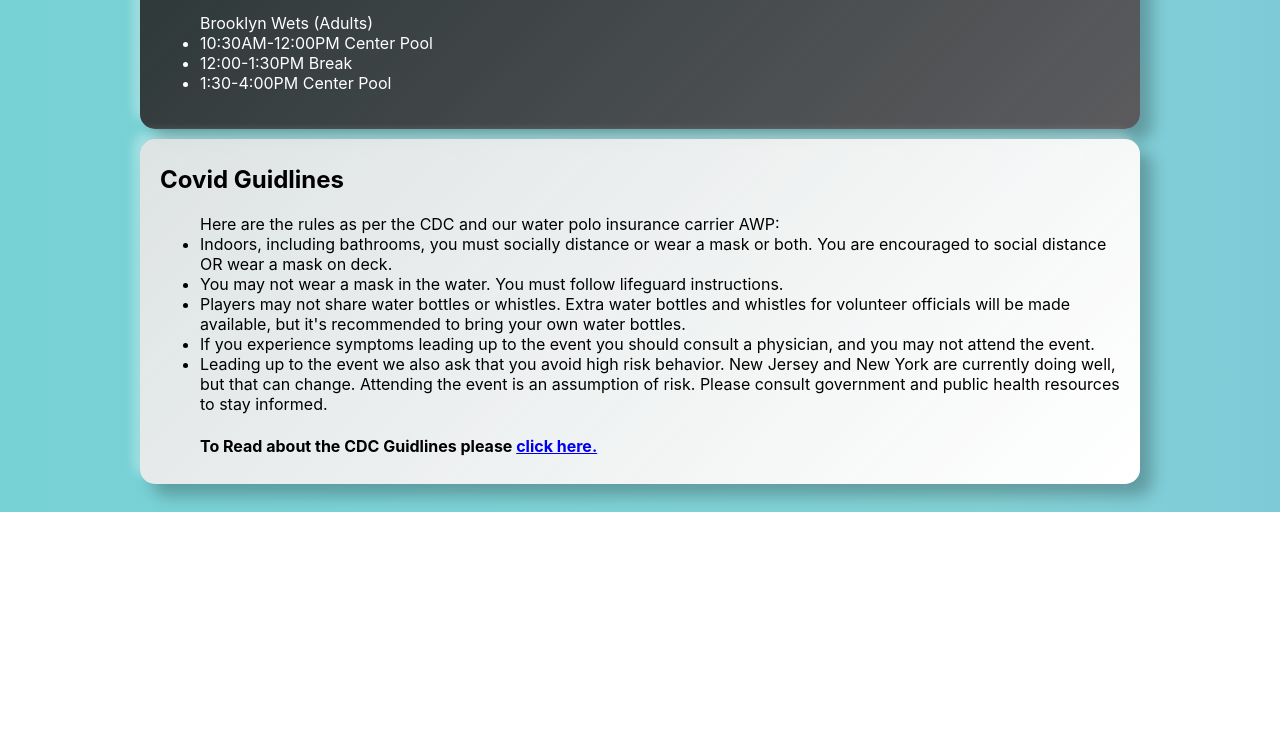
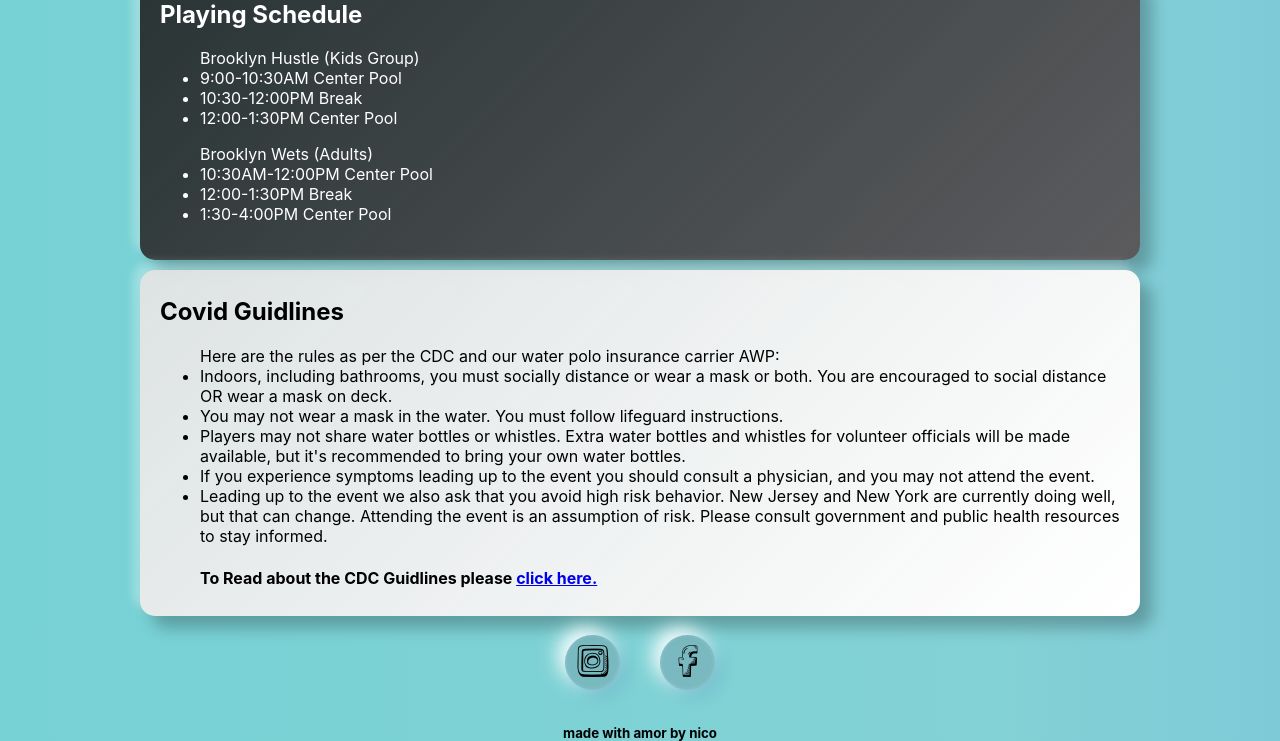
Before and after one commit to njasbon/lake-mohawk-v1, a plain HTML site: page index.html in a window 1280 px wide. Shown: the part 1143-1884 px from the top of the page. Before the commit the page ends 1655 px from the top, so only its background shows below. Drawn offline with Linux system fonts and the light colour scheme; a script that the page names is missing.

Commit message:
adding fonts and footer

```diff
--- a/index.html
+++ b/index.html
@@ -98,6 +98,15 @@
             </ul>
         </div>
     </div>
+    <footer>
+       <div class="foot-links">
+          <div><a href="https://www.instagram.com/brooklynwetswp/?hl=en" class="foot-link-insta" target="_blank"><img src="instagram-icon.png"/></a></div>
+       </div>
+       <div class="foot-links">
+            <div><a href="https://www.facebook.com/brooklynwetswp/" class="foot-link-insta" target="_blank"><img src="facebook-icon.png"/></a></div>
+        </div>
+    </footer>
+    <div class="my-signature"><h5>made with amor by nico</h5></div>
 
 </body>
 
--- a/style.css
+++ b/style.css
@@ -20,10 +20,16 @@ body{
     100%{background-position:0% 50%}
 }
 
+@font-face{
+    font-family: orangeJuice;
+    src: url(orange\ juice\ 2.0.ttf)
+}
+
 h1{
     text-align: center;
-    letter-spacing: .5px;
-    font-family: 'Gill Sans', 'Gill Sans MT', Calibri, 'Trebuchet MS', sans-serif;
+    letter-spacing: 1px;
+    font-family: orangeJuice;
+    font-size: 4rem;
 }
 .intro-eventbrite{
     margin: 3px;
@@ -83,3 +89,29 @@ h1{
     margin: 7px;
     width: 75vw;
 }
+
+footer{
+    display:flex;
+    justify-content: center;
+    align-items: center;
+    height: 10vh;
+    text-align: center;
+}
+
+.foot-links{
+    margin-right: 20px;
+    margin-left: 20px;
+    display: flex;
+    justify-content: center;
+    align-items: center;
+    width: 55px;
+    height: 55px;
+    border-radius:50%;
+    background-color:#6d758744;
+    box-shadow:7px 7px 15px rgba(55,84,170,0.15),-7px -7px 20px #fff,inset 0px 0px 4px rgba(255,255,255,0.2),inset 7px 7px 15px rgba(55,84,170,0),inset -7px -7px 20px rgba(255,255,255,0),0px 0px 4px rgba(255,255,255,0) !important;
+}
+.my-signature{
+    height: 5px;
+    display:flex;
+    justify-content: center;
+}
```
Also changed, not shown: facebook-icon.png (added), heart.png (added), instagram-icon.png (added), orange juice 2.0.ttf (added).
